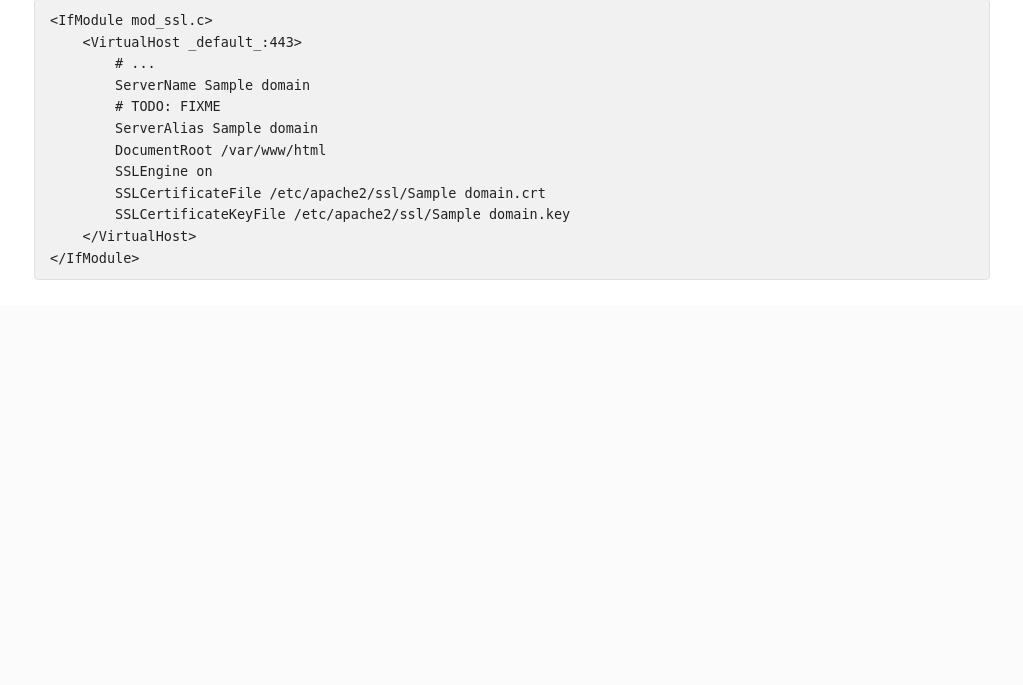
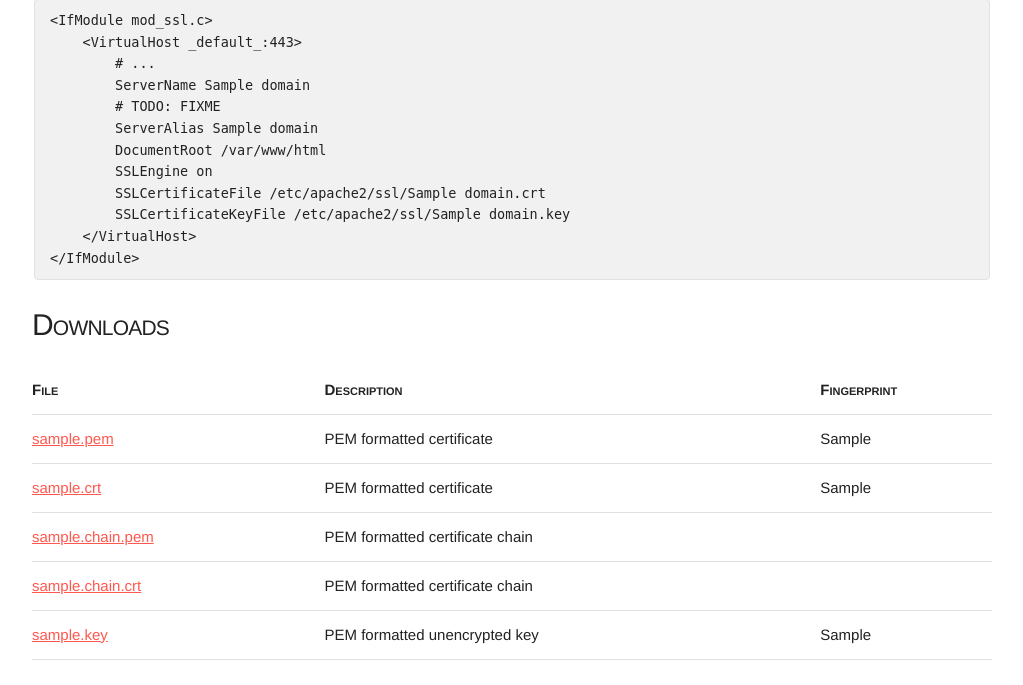
Before and after one commit to qtip/lacri, a Django app: template lacri/templates/lacri/domain_detail.html in a window 1280 px wide. Shown: the part 784-1469 px from the top of the page, without its empty margins (128-1151 px from the left). Before the commit the page ends 1064 px from the top, so only its background shows below. Run offline with Django 3.2, Linux system fonts and the light colour scheme; tables that the repository leaves empty hold one stand-in row (values such as "Sample post"); the template is opened without the code that fills it: values that come from a table or form of the project are taken from there, most other values are stand-ins (such as "Sample title", 1, 10 or a date in 2020).

Commit message:
DomainDetail: Add downloads list

```diff
--- a/lacri/templates/lacri/domain_detail.html
+++ b/lacri/templates/lacri/domain_detail.html
@@ -57,4 +57,51 @@
       </div>
     </div>
   </section>
+
+  <section class="downloads light">
+    <div class="container">
+      <div class="row">
+        <h4>Downloads</h4>
+      </div>
+      <div class="row">
+        <table class="u-full-width">
+          <thead>
+            <tr>
+              <th>File</th>
+              <th>Description</th>
+              <th>Fingerprint</th>
+            </tr>
+          </thead>
+          <tbody>
+            <tr>
+              <td><a href='{% url 'domain_cert_pem' username=username root_slug=root_slug domain=domain.common_name ext='pem' %}'>{{ root.slug }}.pem</a></td>
+              <td>PEM formatted certificate</td>
+              <td>{{ domain.cert_fingerprint }}</td>
+            </tr>
+            <tr>
+              <td><a href='{% url 'domain_cert_pem' username=username root_slug=root_slug domain=domain.common_name ext='crt' %}'>{{ root.slug }}.crt</a></td>
+              <td>PEM formatted certificate</td>
+              <td>{{ domain.cert_fingerprint }}</td>
+            </tr>
+            <tr>
+              <td><a href='{% url 'domain_cert_chain_pem' username=username root_slug=root_slug domain=domain.common_name ext='pem' %}'>{{ root.slug }}.chain.pem</a></td>
+              <td>PEM formatted certificate chain</td>
+              <td>&nbsp;</td>
+            </tr>
+            <tr>
+              <td><a href='{% url 'domain_cert_chain_pem' username=username root_slug=root_slug domain=domain.common_name ext='crt' %}'>{{ root.slug }}.chain.crt</a></td>
+              <td>PEM formatted certificate chain</td>
+              <td>&nbsp;</td>
+            </tr>
+            <tr>
+              <td><a href='{% url 'domain_key_pem' username=username root_slug=root_slug domain=domain.common_name %}'>{{ root.slug }}.key</a></td>
+              <td>PEM formatted unencrypted key</td>
+              <td>{{ root.key_fingerprint }}</td>
+            </tr>
+          </tbody>
+        </table>
+        <p></p>
+      </div>
+    </div>
+  </section>
 {% endblock %}
--- a/lacri/urls.py
+++ b/lacri/urls.py
@@ -21,11 +21,17 @@ urlpatterns = patterns('',
     # e.g. /user/alice/root/my-main-ca/
     url(r'^user/(?P<username>\w+)/root/(?P<root_slug>[\w_-]+)/$', views.RootDetailView.as_view(), name='root_detail'),
 
-    # e.g. /user/alice/root/my-main-ca/domain/*.alice.com.tar
-    url(r'^user/(?P<username>\w+)/root/(?P<root_slug>[\w_-]+)/domain/(?P<domain>(\*\.)?[\w\-\.]*[\w\-]).tar$', views.DomainTarView.as_view(), name='domain_tar'),
+    # e.g. /user/alice/root/my-main-ca/domain/*.alice.com.chain.crt
+    url(r'^user/(?P<username>\w+)/root/(?P<root_slug>[\w_-]+)/domain/(?P<domain>(\*\.)?[\w\-\.]*[\w\-]).chain.(?P<ext>crt|pem)$', views.DomainCertChainPemView.as_view(), name='domain_cert_chain_pem'),
 
     # e.g. /user/alice/root/my-main-ca/domain/*.alice.com.crt
     url(r'^user/(?P<username>\w+)/root/(?P<root_slug>[\w_-]+)/domain/(?P<domain>(\*\.)?[\w\-\.]*[\w\-]).(?P<ext>crt|pem)$', views.DomainCertPemView.as_view(), name='domain_cert_pem'),
+
+    # e.g. /user/alice/root/my-main-ca/domain/*.alice.com.key
+    url(r'^user/(?P<username>\w+)/root/(?P<root_slug>[\w_-]+)/domain/(?P<domain>(\*\.)?[\w\-\.]*[\w\-]).key$', views.DomainKeyPemView.as_view(), name='domain_key_pem'),
+
+    # e.g. /user/alice/root/my-main-ca/domain/*.alice.com.tar
+    url(r'^user/(?P<username>\w+)/root/(?P<root_slug>[\w_-]+)/domain/(?P<domain>(\*\.)?[\w\-\.]*[\w\-]).tar$', views.DomainTarView.as_view(), name='domain_tar'),
 
     # e.g. /user/alice/root/my-main-ca/domain/*.alice.com
     url(r'^user/(?P<username>\w+)/root/(?P<root_slug>[\w_-]+)/domain/(?P<domain>(\*\.)?[\w\-\.]*[\w\-])$', views.DomainDetailView.as_view(), name='domain_detail'),
```
Also changed, not shown: lacri/views.py (+14 -0 lines).
